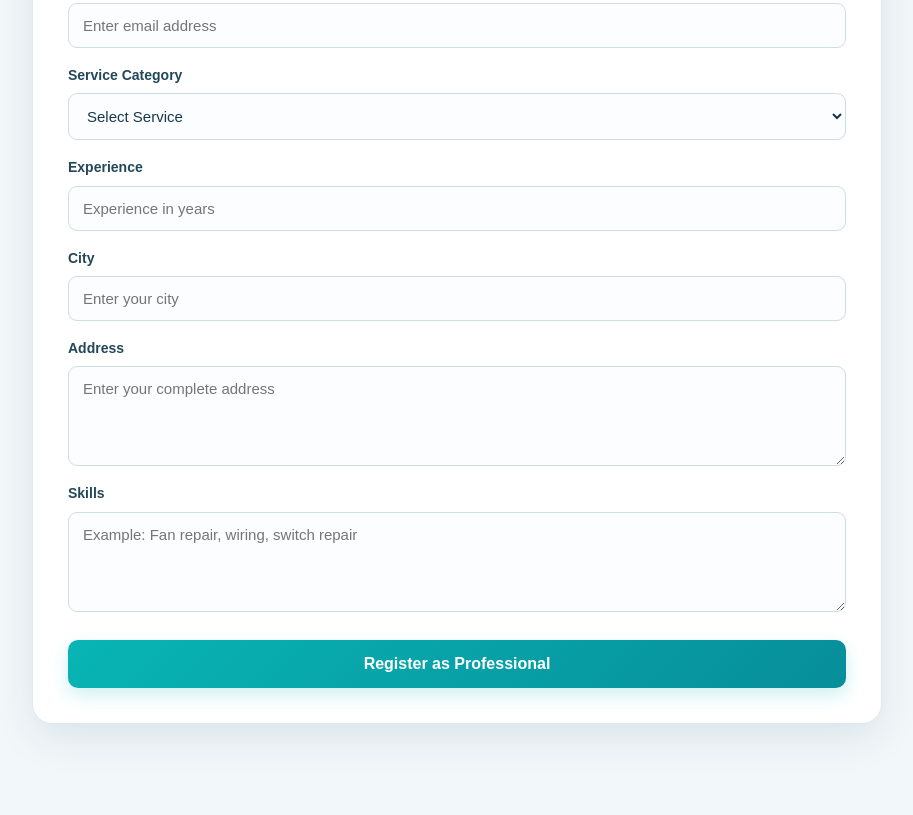
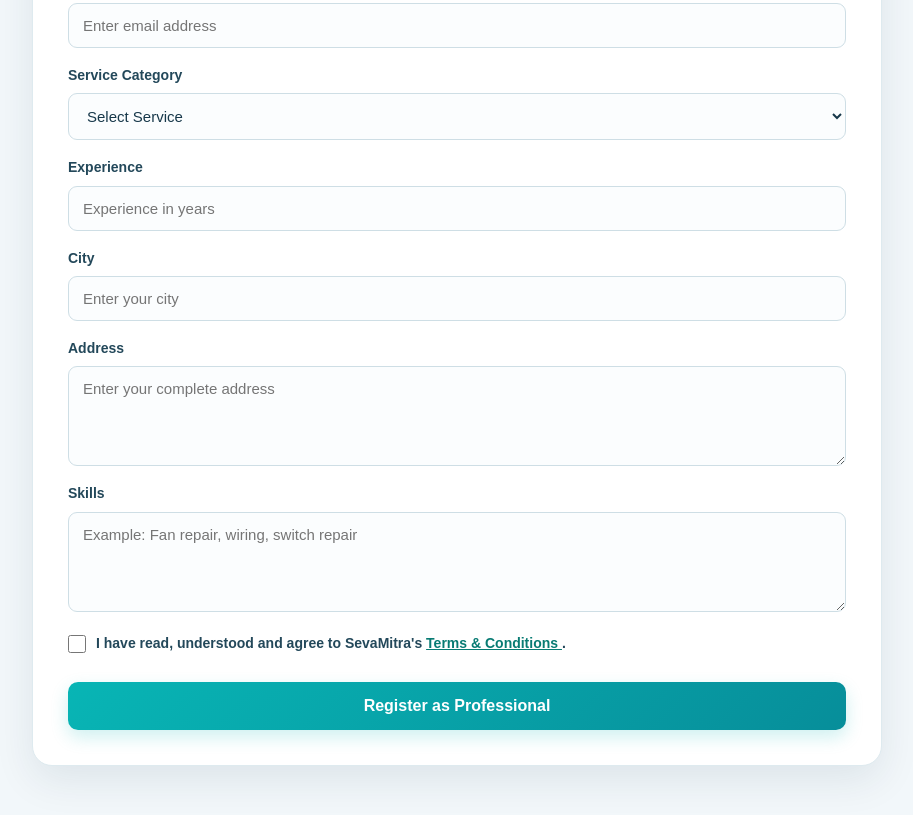
Before and after one commit to MohammadAman0/Sevamitra, a plain HTML site: page professional.html in a window 1280 px wide. Shown: the part 477-1292 px from the top of the page, without its empty margins (183-1096 px from the left). Before the commit the page ends 1256 px from the top, so only its background shows below. Drawn offline with nearby package versions, Linux system fonts and the light colour scheme.

Commit message:
Update professional.html

```diff
--- a/professional.html
+++ b/professional.html
@@ -147,7 +147,30 @@
                 placeholder="Example: Fan repair, wiring, switch repair"
                 required
             ></textarea>
+<div style="margin: 20px 0; font-size: 14px; line-height: 1.6;">
 
+    <label style="display: flex; align-items: flex-start; gap: 10px; cursor: pointer;">
+
+        <input type="checkbox"
+               id="workerTerms"
+               name="termsAccepted"
+               value="yes"
+               required
+               style="width: 18px; height: 18px; flex-shrink: 0; margin-top: 3px;">
+
+        <span>
+            I have read, understood and agree to SevaMitra's
+            <a href="terms.html"
+               target="_blank"
+               rel="noopener noreferrer"
+               style="color: #087b73; font-weight: bold;">
+                Terms & Conditions
+            </a>.
+        </span>
+
+    </label>
+
+</div>
             <button type="submit">
                 Register as Professional
             </button>
```
